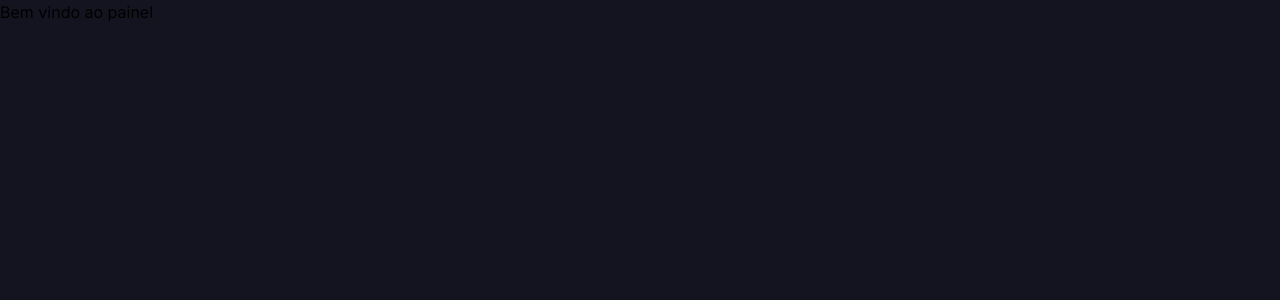
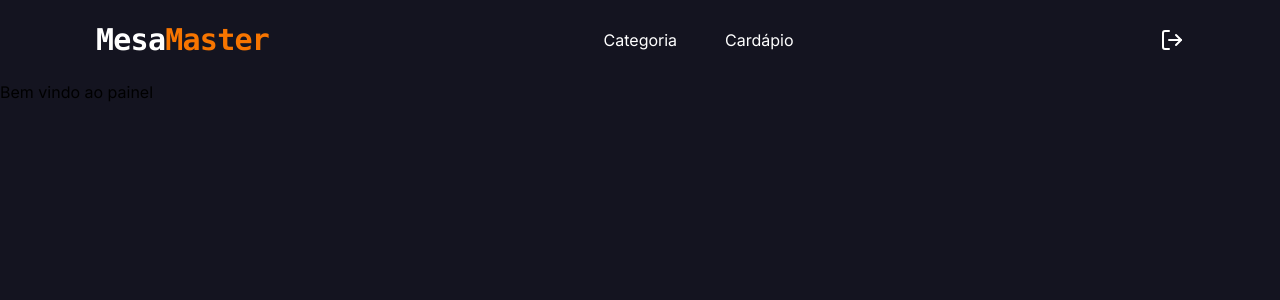
Before and after one commit to DavidGBbr/MesaMaster, a Next.js app: page /dashboard in a window 1280 px wide. Shown: the top 300 px of the page. Built offline with nearby package versions, Linux system fonts and the light colour scheme.

Commit message:
Header created

```diff
--- a/src/app/dashboard/page.tsx
+++ b/src/app/dashboard/page.tsx
@@ -1,3 +1,10 @@
+import Header from "@/components/header";
+
 export default function Dashboard() {
-  return <h1>Bem vindo ao painel</h1>;
+  return (
+    <>
+      <Header />
+      <h1>Bem vindo ao painel</h1>
+    </>
+  );
 }
--- /dev/null
+++ b/src/components/header/index.tsx
@@ -0,0 +1,44 @@
+"use client";
+import { AuthContext } from "@/contexts/AuthContext";
+import Link from "next/link";
+import React, { useContext } from "react";
+import { FiLogOut } from "react-icons/fi";
+
+const Header = () => {
+  const { signOut } = useContext(AuthContext);
+
+  return (
+    <header className="h-20">
+      <div className="max-w-6xl h-20 my-0 mx-auto py-0 px-8 flex justify-between items-center">
+        <Link href="d=/dashboard">
+          <h2 className="font-mono font-bold text-white text-3xl tracking-tight cursor-pointer">
+            Mesa<span className="text-cta">Master</span>
+          </h2>
+        </Link>
+        <nav className="flex items-center text-white">
+          <Link
+            href="/category"
+            className="py-0 px-2 inline-block relative hover:text-cta duration-300"
+          >
+            Categoria
+          </Link>
+          <Link
+            href="/product"
+            className="py-0 px-2 inline-block relative ml-8 hover:text-cta duration-300"
+          >
+            Cardápio
+          </Link>
+        </nav>
+
+        <button
+          className="ml-8 bg-transparent border-none duration-300 hover:scale-125"
+          onClick={signOut}
+        >
+          <FiLogOut color="#fff" size={24} />
+        </button>
+      </div>
+    </header>
+  );
+};
+
+export default Header;
```
